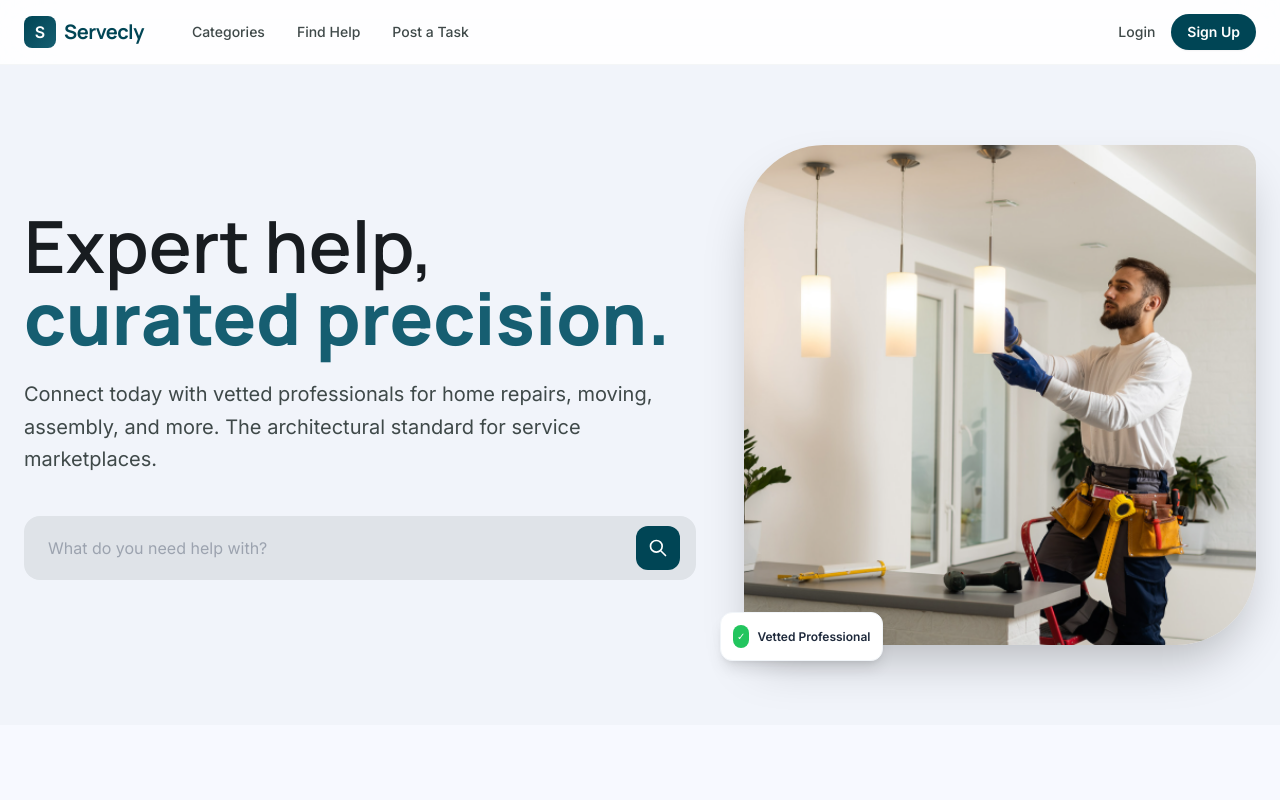
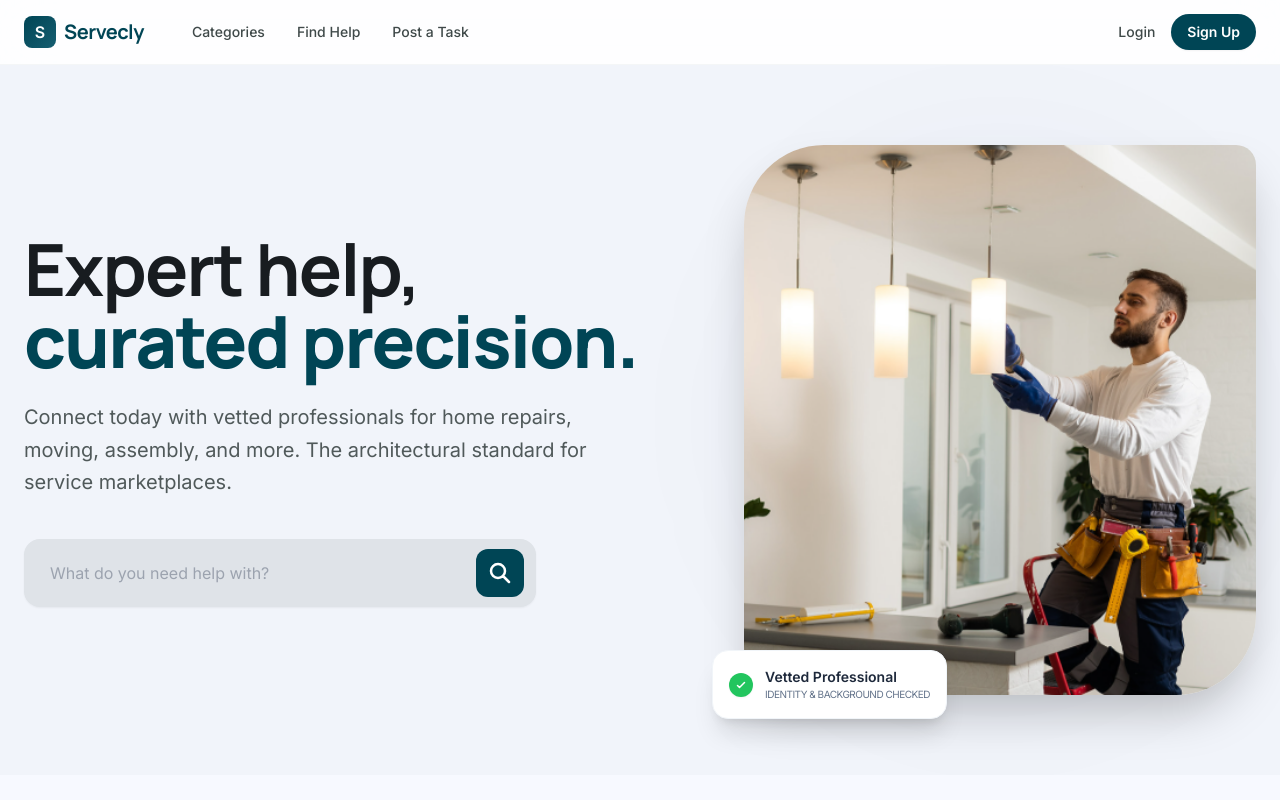
Before and after one commit to PgTobby-07/Servecly-Marektplace, a React (Vite) app: page / in a window 1280 px wide. Shown: the top 800 px of the page. Built offline with nearby package versions, Linux system fonts and the light colour scheme.

Commit message:
Refactor Home component layout and styles
Refactor Home component layout and styles for improved alignment and readability. Adjusted typography, spacing, and search bar styles.

```diff
--- a/src/pages/Home.jsx
+++ b/src/pages/Home.jsx
@@ -46,15 +46,15 @@ const Home = () => {
     <div className="animate-in fade-in duration-500">
 
       {/* Hero Section */}
-<section className="bg-surface-container-low py-20">
+      <section className="bg-surface-container-low py-20 overflow-hidden">
         <div className="max-w-7xl mx-auto px-6">
-    {/* Added 'flex' and 'items-center' to align text and image */}
-    <div className="flex flex-col md:flex-row items-center justify-between gap-12">
+          {/* 1. Alignment Fix: 'items-center' ensures text and image are vertically centered */}
+          <div className="flex flex-col md:flex-row items-center justify-between gap-16">
 
             {/* Left Side: Text Content */}
-      <div className="max-w-2xl">
+            <div className="max-w-2xl w-full">
               {user && (
-          <p className="text-lg text-primary font-semibold mb-4">
+                <p className="text-lg text-primary font-semibold mb-4 tracking-wide">
                   {user.role === 'admin' && "System Administrator: "}
                   {user.role === 'tasker' && "Ready to work, "}
                   {user.role === 'users' && "Welcome back, "}
@@ -62,52 +62,63 @@ const Home = () => {
                 </p>
               )}
 
-        <h1 className="text-5xl md:text-7xl text-on-surface mb-6 leading-tight">
+              {/* 2. Typography Fix: 'tracking-tight' and 'font-bold' for a premium look */}
+              <h1 className="text-5xl md:text-7xl text-on-surface mb-6 leading-[1.1] tracking-tight font-bold">
                 Expert help, <br />
-          <span className="text-primary-container font-extrabold">
+                <span className="text-primary font-extrabold">
                   curated precision.
                 </span>
               </h1>
-        <p className="text-on-surface-variant text-xl mb-10 leading-relaxed">
+
+              {/* 3. Spacing Fix: 'max-w-xl' and 'opacity-90' for better readability */}
+              <p className="text-on-surface-variant text-xl mb-10 leading-relaxed max-w-xl opacity-90">
                 Connect {user?.name || "today"} with vetted professionals for home
                 repairs, moving, assembly, and more. The architectural standard
                 for service marketplaces.
               </p>
 
-        <form onSubmit={handleSearch} className="relative w-full">
+              {/* 4. Search Bar Fix: 'max-w-md' prevents it from stretching too far */}
+              <form onSubmit={handleSearch} className="relative w-full max-w-lg group">
                 <input
                   type="text"
                   value={searchQuery}
                   onChange={(e) => setSearchQuery(e.target.value)}
                   placeholder="What do you need help with?"
-            className="w-full bg-surface-container-highest px-6 py-5 rounded-2xl outline-none focus:ring-2 focus:ring-primary"
+                  className="w-full bg-surface-container-highest px-6 py-5 rounded-2xl outline-none border-2 border-transparent focus:border-primary transition-all duration-300 shadow-sm group-hover:shadow-md"
                 />
-          <button type="submit" className="absolute right-4 top-1/2 -translate-y-1/2 bg-primary text-white p-3 rounded-xl">
-            {/* Simple Search Icon using SVG */}
-            <svg xmlns="http://www.w3.org/2000/svg" className="h-5 w-5" fill="none" viewBox="0 0 24 24" stroke="currentColor">
-              <path strokeLinecap="round" strokeLinejoin="round" strokeWidth={2} d="M21 21l-6-6m2-5a7 7 0 11-14 0 7 7 0 0114 0z" />
+                <button type="submit" className="absolute right-3 top-1/2 -translate-y-1/2 bg-primary text-white p-3 rounded-xl hover:brightness-110 active:scale-95 transition-all">
+                  <svg xmlns="http://www.w3.org/2000/svg" className="h-6 w-6" fill="none" viewBox="0 0 24 24" stroke="currentColor">
+                    <path strokeLinecap="round" strokeLinejoin="round" strokeWidth={2.5} d="M21 21l-6-6m2-5a7 7 0 11-14 0 7 7 0 0114 0z" />
                   </svg>
                 </button>
               </form>
             </div>
 
-     {/* Right Side: Your Image (fdx.jpg) */}
+            {/* Right Side: Your Image */}
             <div className="hidden md:block w-full max-w-lg relative">
+              {/* Decorative "Soft" Glow behind the image */}
+              <div className="absolute -inset-4 bg-primary/5 rounded-full blur-3xl opacity-50"></div>
+
               <img
                 src={fdxImage}
                 alt="Expert lighting installation"
-    className="w-full h-[500px] object-cover shadow-2xl transition-all duration-500 hover:scale-[1.02]"
+                className="relative z-10 w-full h-[550px] object-cover shadow-2xl transition-all duration-700 hover:scale-[1.03]"
                 style={{
                   borderRadius: "80px 20px 80px 20px"
                 }}
               />
 
-  {/* This adds a nice "Verified" badge to make the UI feel more like a real marketplace */}
-  <div className="absolute -bottom-4 -left-6 bg-white p-3 rounded-xl shadow-lg flex items-center gap-2 border border-slate-100">
-    <span className="bg-green-500 text-white rounded-full p-1 text-[10px]">✓</span>
-    <span className="text-xs font-bold text-slate-800">Vetted Professional</span>
+              <div className="absolute -bottom-6 -left-8 z-20 bg-white p-4 rounded-2xl shadow-xl flex items-center gap-3 border border-slate-100 animate-in slide-in-from-left duration-1000">
+                <div className="bg-green-500 text-white rounded-full p-1.5 shadow-sm">
+                  <svg className="w-3 h-3" fill="none" stroke="currentColor" viewBox="0 0 24 24"><path strokeLinecap="round" strokeLinejoin="round" strokeWidth="3" d="M5 13l4 4L19 7"></path></svg>
+                </div>
+                <div>
+                  <span className="block text-sm font-bold text-slate-800">Vetted Professional</span>
+                  <span className="block text-[10px] text-slate-500 uppercase tracking-tighter">Identity & Background Checked</span>
                 </div>
               </div>
+            </div>
+
           </div>
         </div>
       </section>
```
Lines whose indentation alone changed are shown as unchanged.
